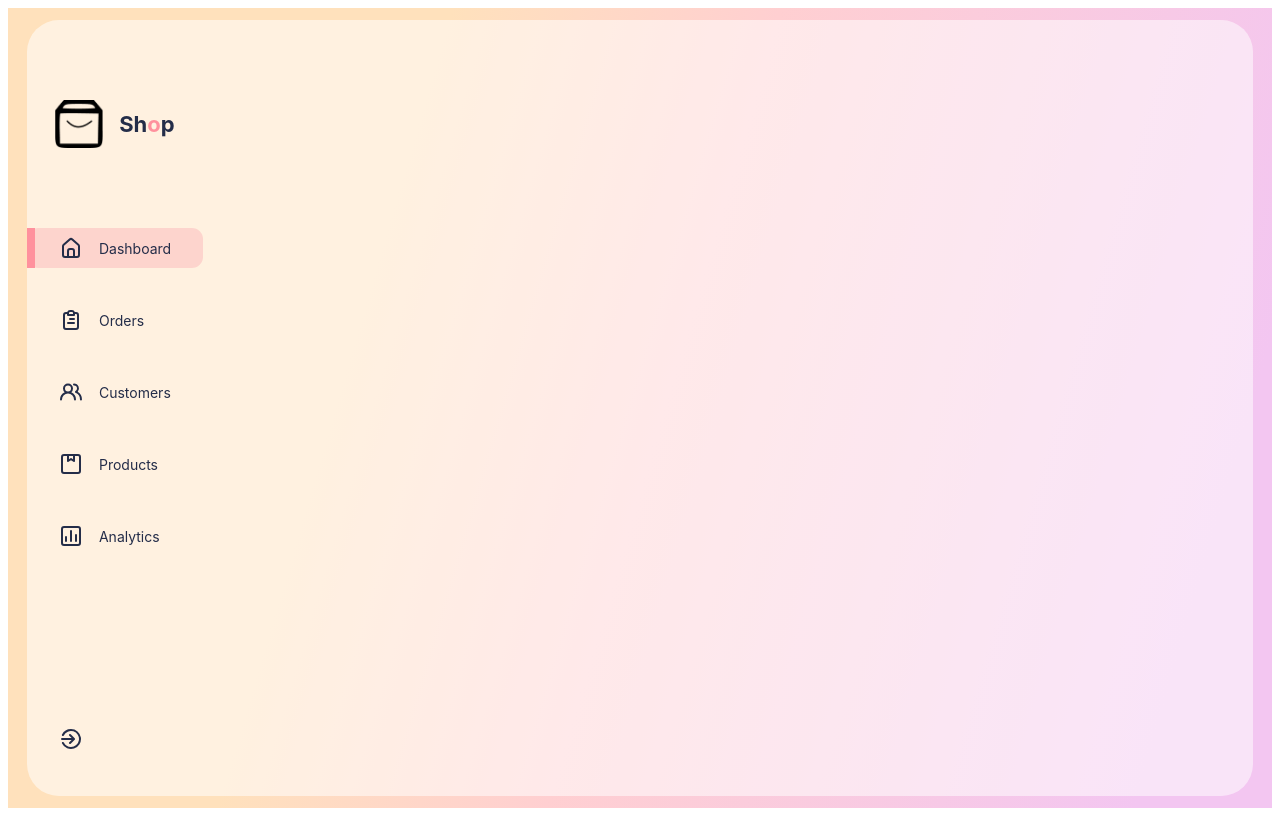
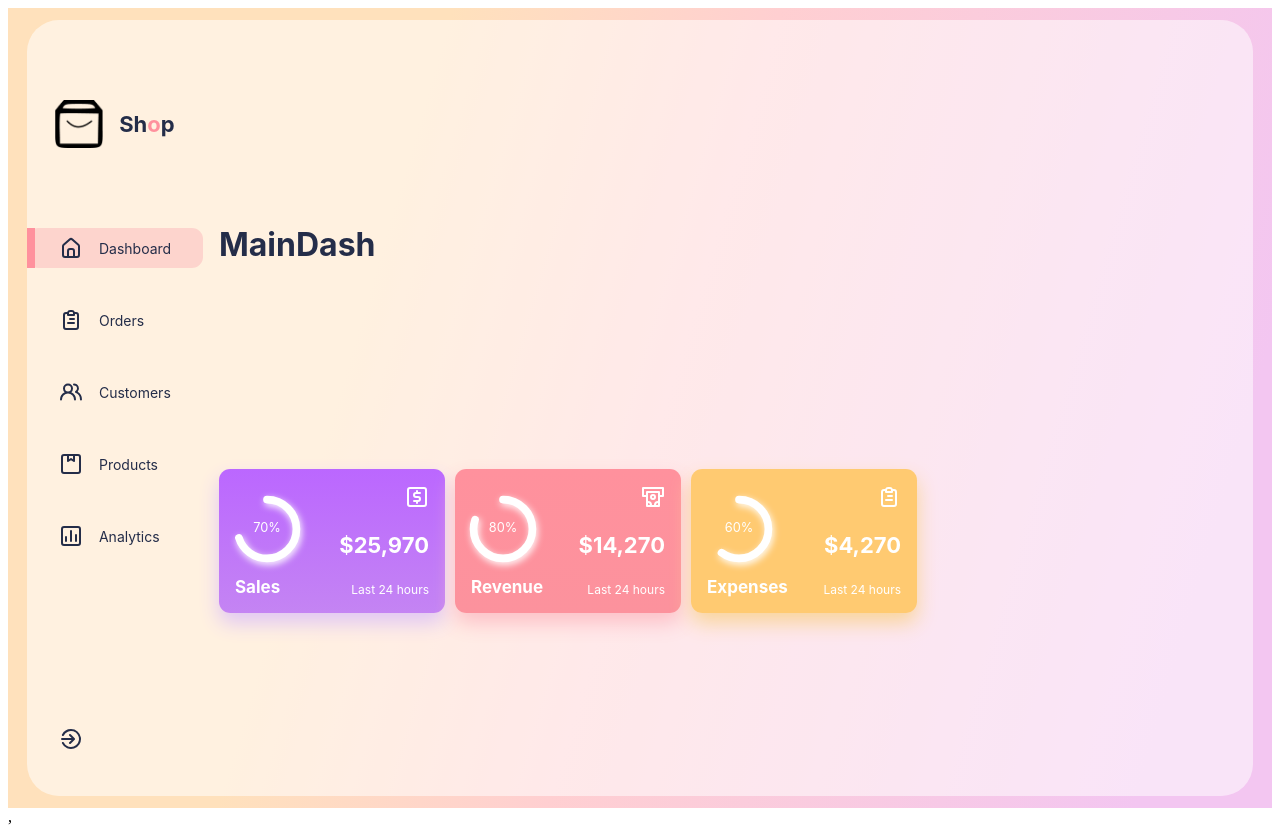
Before and after one commit to SolomonOjigbo/ecommerce-shop-dashboard, a React (Create React App) app: page / in a window 1280 px wide. Built offline with nearby package versions, Linux system fonts and the light colour scheme.

Commit message:
Created the Expandable analytics Cards in the Main dashboard

```diff
--- a/src/App.js
+++ b/src/App.js
@@ -1,4 +1,5 @@
 import "./App.css";
+import MainDash from "./components/MainDash/MainDash";
 import Sidebar from "./components/Sidebar/Sidebar";
 
 function App() {
@@ -6,6 +7,8 @@ function App() {
 		<div className="App">
 			<div className="AppGlass">
 				<Sidebar />
+				<MainDash />
+				<div></div>
 			</div>
 		</div>
 	);
--- a/src/Data/Data.js
+++ b/src/Data/Data.js
@@ -1,3 +1,4 @@
+//  Sidebar Menu Icons import
 import {
 	UilEstate,
 	UilClipboardAlt,
@@ -6,6 +7,10 @@ import {
 	UilChart,
 } from "@iconscout/react-unicons";
 
+// Analytics Cards imports
+import { UilUsdSquare, UilMoneyWithdrawal } from "@iconscout/react-unicons";
+
+//  Sidebar Menu Data
 export const SidebarData = [
 	{
 		icon: UilEstate,
@@ -28,3 +33,56 @@ export const SidebarData = [
 		heading: "Analytics",
 	},
 ];
+
+// Analytics Cards Data
+export const cardsData = [
+	{
+		title: "Sales",
+		color: {
+			backGround: "linear-gradient(180deg, #bb67ff 0%, #c484f3 100%)",
+			boxShadow: "0px 10px 20px 0px #e0c6f5",
+		},
+		barValue: 70,
+		value: "25,970",
+		png: UilUsdSquare,
+		series: [
+			{
+				name: "Sales",
+				data: [31, 40, 28, 51, 42, 109, 100],
+			},
+		],
+	},
+	{
+		title: "Revenue",
+		color: {
+			backGround: "linear-gradient(180deg, #FF919D 0%, #FC929D 100%)",
+			boxShadow: "0px 10px 20px 0px #FDC0C7",
+		},
+		barValue: 80,
+		value: "14,270",
+		png: UilMoneyWithdrawal,
+		series: [
+			{
+				name: "Revenue",
+				data: [10, 100, 50, 70, 80, 30, 40],
+			},
+		],
+	},
+	{
+		title: "Expenses",
+		color: {
+			backGround:
+				"linear-gradient(rgb(248, 212, 154) -146.42%, rgb(255 202 113) -46.42%)",
+			boxShadow: "0px 10px 20px 0px #F9D59B",
+		},
+		barValue: 60,
+		value: "4,270",
+		png: UilClipboardAlt,
+		series: [
+			{
+				name: "Expenses",
+				data: [10, 25, 15, 30, 12, 15, 20],
+			},
+		],
+	},
+];
--- /dev/null
+++ b/src/components/CardItem/CardItem.css
@@ -0,0 +1,88 @@
+.CompactCard {
+	display: flex;
+	flex: 1;
+	height: 7rem !important;
+	border-radius: 0.7rem;
+	color: white;
+	padding: 1rem;
+	position: relative;
+	cursor: pointer;
+}
+.CompactCard:hover {
+	box-shadow: none !important;
+}
+
+/* radial bar */
+.radialBar {
+	flex: 1 1;
+	display: flex;
+	flex-direction: column;
+	justify-content: flex-end;
+	gap: 1rem;
+}
+.CircularProgressbar {
+	width: 4rem !important;
+	overflow: visible;
+}
+.CircularProgressbar-path {
+	stroke: white !important;
+	stroke-width: 12px !important;
+	filter: drop-shadow(2px 4px 6px white);
+}
+.CircularProgressbar-trail {
+	display: none;
+}
+.CircularProgressbar-text {
+	fill: white !important;
+}
+
+.radialBar > span {
+	font-size: 17px;
+	font-weight: bold;
+}
+
+/* sideDetail*/
+.detail {
+	flex: 1;
+	display: flex;
+	flex-direction: column;
+	align-items: flex-end;
+	justify-content: space-between;
+}
+
+.detail > span:nth-child(2) {
+	font-size: 22px;
+	font-weight: bold;
+}
+.detail > span:nth-child(3) {
+	font-size: 12px;
+}
+
+/* ExpandedCard */
+.ExpandedCard {
+	position: absolute;
+	width: 60%;
+	height: 70vh;
+	z-index: 9;
+	left: 13rem;
+	border-radius: 1rem;
+	display: flex;
+	flex-direction: column;
+	align-items: center;
+	justify-content: space-around;
+	padding: 1rem;
+}
+.ExpandedCard > span:nth-of-type(1) {
+	color: white;
+	font-size: 26px;
+	font-weight: bold;
+	text-shadow: 0px 0px 15px white;
+}
+.ExpandedCard > span:nth-of-type(2) {
+	color: rgb(236, 236, 236);
+	font-size: 15px;
+}
+
+.chartContainer {
+	width: 70%;
+}
--- /dev/null
+++ b/src/components/CardItem/CardItem.jsx
@@ -0,0 +1,127 @@
+import React, { useState } from "react";
+import "./CardItem.css";
+import { CircularProgressbar } from "react-circular-progressbar";
+import "react-circular-progressbar/dist/styles.css";
+import { motion, AnimateSharedLayout } from "framer-motion";
+import { UilTimes } from "@iconscout/react-unicons";
+import Chart from "react-apexcharts";
+
+const CardItem = (props) => {
+	const [expanded, setExpanded] = useState(false);
+
+	return (
+		<AnimateSharedLayout>
+			{expanded ? (
+				<ExpandedCard param={props} setExpanded={() => setExpanded(false)} />
+			) : (
+				<CompactCard param={props} setExpanded={() => setExpanded(true)} />
+			)}
+		</AnimateSharedLayout>
+	);
+};
+
+//CompactCard
+function CompactCard({ param, setExpanded }) {
+	const Png = param.png;
+	return (
+		<motion.div
+			className="CompactCard"
+			style={{
+				background: param.color.backGround,
+				boxShadow: param.color.boxShadow,
+			}}
+			layoutId="expandableCard"
+			onClick={setExpanded}
+		>
+			<div className="radialBar">
+				<CircularProgressbar
+					value={param.barValue}
+					text={`${param.barValue}%`}
+				/>
+				<span>{param.title}</span>
+			</div>
+			<div className="detail">
+				<Png />
+				<span>${param.value}</span>
+				<span>Last 24 hours</span>
+			</div>
+		</motion.div>
+	);
+}
+
+// ExpandedCard
+
+function ExpandedCard({ param, setExpanded }) {
+	const data = {
+		options: {
+			chart: {
+				type: "area",
+				height: "auto",
+			},
+
+			dropShadow: {
+				enabled: false,
+				enabledOnSeries: undefined,
+				top: 0,
+				left: 0,
+				blur: 3,
+				color: "#000",
+				opacity: 0.35,
+			},
+
+			fill: {
+				colors: ["#fff"],
+				type: "gradient",
+			},
+			dataLabels: {
+				enabled: false,
+			},
+			stroke: {
+				curve: "smooth",
+				colors: ["white"],
+			},
+			tooltip: {
+				x: {
+					format: "dd/MM/yy HH:mm",
+				},
+			},
+			grid: {
+				show: true,
+			},
+			xaxis: {
+				type: "datetime",
+				categories: [
+					"2018-09-19T00:00:00.000Z",
+					"2018-09-19T01:30:00.000Z",
+					"2018-09-19T02:30:00.000Z",
+					"2018-09-19T03:30:00.000Z",
+					"2018-09-19T04:30:00.000Z",
+					"2018-09-19T05:30:00.000Z",
+					"2018-09-19T06:30:00.000Z",
+				],
+			},
+		},
+	};
+
+	return (
+		<motion.div
+			className="ExpandedCard"
+			style={{
+				background: param.color.backGround,
+				boxShadow: param.color.boxShadow,
+			}}
+			layoutId="expandableCard"
+		>
+			<div style={{ alignSelf: "flex-end", cursor: "pointer", color: "white" }}>
+				<UilTimes onClick={setExpanded} />
+			</div>
+			<span> {param.title} </span>
+			<div className="chartContainer">
+				<Chart options={data.options} series={param.series} type="area" />
+			</div>
+			<span>Last 24 hours</span>
+		</motion.div>
+	);
+}
+
+export default CardItem;
--- /dev/null
+++ b/src/components/Cards/Cards.css
@@ -0,0 +1,8 @@
+.Cards {
+	display: flex;
+	gap: 10px;
+}
+
+.parentContainer {
+	width: 100%;
+}
--- /dev/null
+++ b/src/components/Cards/Cards.jsx
@@ -0,0 +1,27 @@
+import React from "react";
+import { cardsData } from "../../Data/Data";
+import CardItem from "../CardItem/CardItem";
+import "./Cards.css";
+
+const Cards = () => {
+	return (
+		<div className="Cards">
+			{cardsData.map((card, id) => {
+				return (
+					<div className="parentContainer" key={id}>
+						<CardItem
+							title={card.title}
+							color={card.color}
+							barValue={card.barValue}
+							value={card.value}
+							series={card.series}
+							png={card.png}
+						/>
+					</div>
+				);
+			})}
+		</div>
+	);
+};
+
+export default Cards;
--- /dev/null
+++ b/src/components/MainDash/MainDash.css
@@ -0,0 +1,5 @@
+.MainDash {
+	display: flex;
+	flex-direction: column;
+	justify-content: space-evenly;
+}
--- /dev/null
+++ b/src/components/MainDash/MainDash.jsx
@@ -0,0 +1,14 @@
+import React from "react";
+import Cards from "../Cards/Cards";
+import "./MainDash.css";
+
+const MainDash = () => {
+	return (
+		<div className="MainDash">
+			<h1>MainDash</h1>
+			<Cards />
+		</div>
+	);
+};
+
+export default MainDash;
--- a/src/index.js
+++ b/src/index.js
@@ -1,10 +1,13 @@
-import React from 'react';
-import ReactDOM from 'react-dom';
-import App from './App';
+import React from "react";
+import ReactDOM from "react-dom/client";
+import App from "./App";
 
-ReactDOM.render(
-    <App />,
-  document.getElementById('root')
+const root = ReactDOM.createRoot(document.getElementById("root"));
+
+root.render(
+	<React.StrictMode>
+		<App />,
+	</React.StrictMode>
 );
 
 // If you want to start measuring performance in your app, pass a function
```
